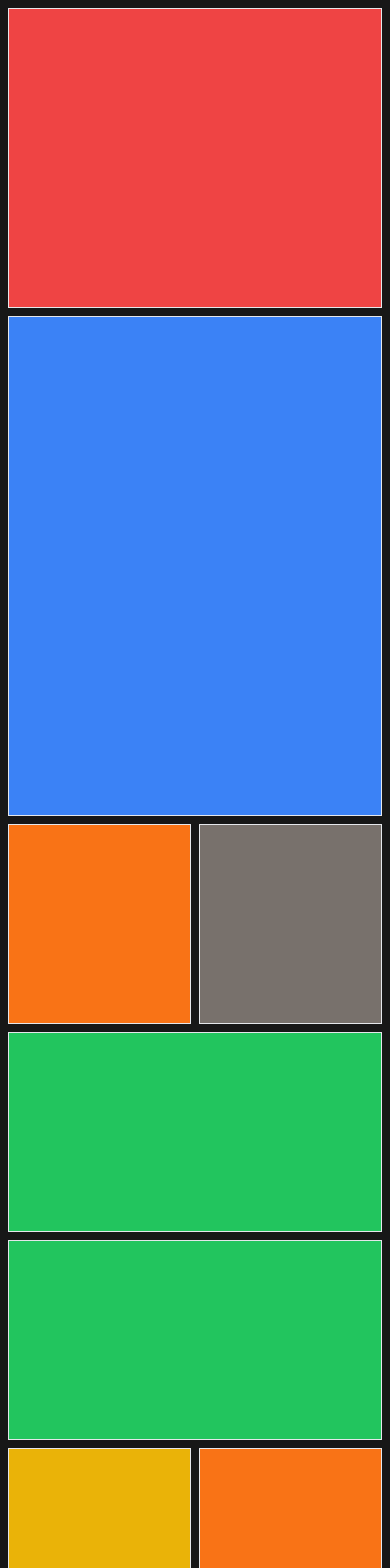
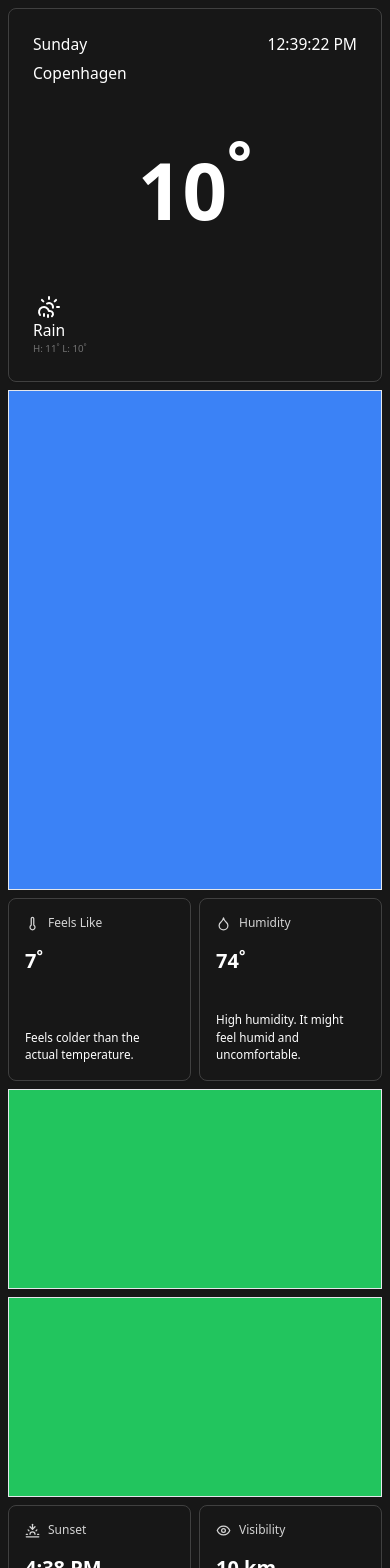
Before and after one commit to Prashant047/weather-ui, a Next.js app: page / in a window 390 px wide. Shown: the top 1568 px of the page. Built offline with nearby package versions, Linux system fonts and the light colour scheme.

Commit message:
added current and atomic info card

```diff
--- a/app/page.tsx
+++ b/app/page.tsx
@@ -1,37 +1,167 @@
+import {
+  Card,
+  CardHeader,
+  CardContent,
+  CardFooter
+} from "@/components/ui/Card";
+import { Thermometer, CloudSunRain, Sunset, Droplet, Eye } from 'lucide-react';
+import React from "react";
+
 export default function Home() {
   return (
     <main className="p-2">
       <section className="md:hidden mx-auto grid max-w-sm gap-2 grid-cols-2">
-        <div className="border bg-red-500 h-[300px] col-span-2"></div>
+        <div className="aspect-square col-span-2">
+          <CurrentWeatherCard/>
+        </div>
         <div className="border bg-blue-500 h-[500px] col-span-2"></div>
-        <div className="border bg-orange-500 h-[200px]"></div>
-        <div className="border bg-stone-500 h-[200px]"></div>
+        <div className="aspect-square">
+          <FeelsLikeCard/>
+        </div>
+        <div className="aspect-square">
+          <HumidityCard/>
+        </div>
         <div className="border bg-green-500 col-span-2 h-[200px]"></div>
         <div className="border bg-green-500 col-span-2 h-[200px]"></div>
-        <div className="border bg-yellow-500 h-[200px]"></div>
-        <div className="border bg-orange-500 h-[200px]"></div>
+        <div className="aspect-square">
+          <SunsetCard/>
+        </div>
+        <div className="aspect-square">
+          <VisibilityCard/>
+        </div>
       </section>
       <section className="hidden mx-auto md:grid gap-2 grid-cols-[1fr_1.5fr] max-w-3xl">
         <div className="flex flex-col gap-2">
-          <div className="border bg-red-500 h-[300px]"></div>
+          <div className="aspect-square">
+            <CurrentWeatherCard/>
+          </div>
           <div className="border bg-blue-500 h-[500px]"></div>
           <div className="border bg-red-500 h-[300px]"></div>
         </div>
         <div className="grid grid-cols-2 content-start gap-2">
-          <div className="border bg-orange-500 h-[190px]"></div>
-          <div className="border bg-stone-500 h-[190px]"></div>
+          <div className="aspect-square">
+            <FeelsLikeCard/>
+          </div>
+          <div className="aspect-square">
+            <FeelsLikeCard/>
+          </div>
           <div className="border bg-green-500 col-span-2 h-[150px]"></div>
           <div className="border bg-green-500 col-span-2 h-[150px]"></div>
-          <div className="border bg-yellow-500 h-[190px]"></div>
-          <div className="border bg-orange-500 h-[190px]"></div>
-          <div className="border bg-yellow-500 h-[190px]"></div>
-          <div className="border bg-yellow-500 h-[190px]"></div>
-          <div className="border bg-orange-500 h-[190px]"></div>
-          <div className="border bg-orange-500 h-[190px]"></div>
+          <div className="aspect-square">
+            <FeelsLikeCard/>
+          </div>
+          <div className="aspect-square">
+            <FeelsLikeCard/>
+          </div>
+          <div className="aspect-square">
+            <FeelsLikeCard/>
+          </div>
+          <div className="aspect-square">
+            <FeelsLikeCard/>
+          </div>
+          <div className="aspect-square">
+            <FeelsLikeCard/>
+          </div>
         </div>
       </section>
     </main>
   );
+}
+
+const FeelsLikeCard = () => (
+  <AtomicInfoCard
+    icon={<Thermometer size={15}/>}
+    title="Feels Like"
+    value={<span>7<sup>&#176;</sup></span>}
+    description="Feels colder than the actual temperature."
+  />
+);
+
+const HumidityCard = () => (
+  <AtomicInfoCard
+    icon={<Droplet size={15}/>}
+    title="Humidity"
+    value={<span>74<sup>&#176;</sup></span>}
+    description="High humidity. It might feel humid and uncomfortable."
+  />
+);
+
+const SunsetCard = () => (
+  <AtomicInfoCard
+    icon={<Sunset size={15}/>}
+    title="Sunset"
+    value={<span>4:38 PM</span>}
+    description="Sunrise: 7:08 AM"
+  />
+);
+
+const VisibilityCard = () => (
+  <AtomicInfoCard
+    icon={<Eye size={15}/>}
+    title="Visibility"
+    value={<span>10 km</span>}
+    description="It's perfectly clear right now."
+  />
+);
+
+interface AtomicInfoCardProps {
+  icon: React.ReactNode,
+  title: string,
+  value: React.ReactNode,
+  description: string
+}
+function AtomicInfoCard({
+  icon,
+  title,
+  value,
+  description
+}:AtomicInfoCardProps){
+  return (
+    <Card className="flex flex-col h-full border-neutral-700">
+      <CardHeader className="p-4">
+        <h4 className="flex items-center gap-2 text-xs text-neutral-300">
+          <span>{icon}</span>
+          <span>{title}</span>
+        </h4>
+      </CardHeader>
+      <CardContent className="flex-1 p-4 pt-0">
+        <p className="text-xl font-bold">
+          {value}
+        </p>
+      </CardContent>
+      <CardFooter className="p-4 pt-0 text-[clamp(0.5rem,3vw,0.75rem)]">
+        <p>{description}</p>
+      </CardFooter>
+    </Card>
+  )
+}
+
+function CurrentWeatherCard(){
+  return (
+    <Card className="flex flex-col h-full">
+      <CardHeader className="text-[clamp(0.5rem,4vw,1rem)]">
+        <div className="flex justify-between items-base">
+          <span>Sunday</span>
+          <span>12:39:22 PM</span>
+        </div>
+        <p>Copenhagen</p>
+      </CardHeader>
+      <CardContent className=" flex-1 text-[clamp(2rem,20vw,6rem)]">
+        <p className="h-full flex items-center justify-center font-bold leading-none">
+          10<sup>&#176;</sup>
+        </p>
+      </CardContent>
+      <CardFooter>
+        <div className="inline-flex flex-col items-center text-[clamp(0.6rem,4vw,1rem)]">
+          <p><CloudSunRain/></p>
+          <p>Rain</p>
+        </div>
+        <p className="text-[clamp(0.6rem,2.5vw,0.87rem)] text-neutral-500">
+          H: 11<sup>&#176;</sup> L: 10<sup>&#176;</sup>
+        </p>
+      </CardFooter>
+    </Card>
+  )
 }
 
 interface TempRangeBarProps {
--- /dev/null
+++ b/components/ui/Card.tsx
@@ -0,0 +1,79 @@
+import * as React from "react"
+
+import { cn } from "@/lib/utils"
+
+const Card = React.forwardRef<
+  HTMLDivElement,
+  React.HTMLAttributes<HTMLDivElement>
+>(({ className, ...props }, ref) => (
+  <div
+    ref={ref}
+    className={cn(
+      "rounded-lg border border-neutral-700 text-white shadow-sm",
+      className
+    )}
+    {...props}
+  />
+))
+Card.displayName = "Card"
+
+const CardHeader = React.forwardRef<
+  HTMLDivElement,
+  React.HTMLAttributes<HTMLDivElement>
+>(({ className, ...props }, ref) => (
+  <div
+    ref={ref}
+    className={cn("flex flex-col space-y-1.5 p-6", className)}
+    {...props}
+  />
+))
+CardHeader.displayName = "CardHeader"
+
+const CardTitle = React.forwardRef<
+  HTMLParagraphElement,
+  React.HTMLAttributes<HTMLHeadingElement>
+>(({ className, ...props }, ref) => (
+  <h3
+    ref={ref}
+    className={cn(
+      "text-2xl font-semibold leading-none tracking-tight",
+      className
+    )}
+    {...props}
+  />
+))
+CardTitle.displayName = "CardTitle"
+
+const CardDescription = React.forwardRef<
+  HTMLParagraphElement,
+  React.HTMLAttributes<HTMLParagraphElement>
+>(({ className, ...props }, ref) => (
+  <p
+    ref={ref}
+    className={cn("text-sm text-muted-foreground", className)}
+    {...props}
+  />
+))
+CardDescription.displayName = "CardDescription"
+
+const CardContent = React.forwardRef<
+  HTMLDivElement,
+  React.HTMLAttributes<HTMLDivElement>
+>(({ className, ...props }, ref) => (
+  <div ref={ref} className={cn("p-6 pt-0", className)} {...props} />
+))
+CardContent.displayName = "CardContent"
+
+const CardFooter = React.forwardRef<
+  HTMLDivElement,
+  React.HTMLAttributes<HTMLDivElement>
+>(({ className, ...props }, ref) => (
+  <div
+    ref={ref}
+    className={cn("p-6 pt-0", className)}
+    {...props}
+  />
+))
+CardFooter.displayName = "CardFooter"
+
+export { Card, CardHeader, CardFooter, CardTitle, CardDescription, CardContent }
--- /dev/null
+++ b/lib/utils.ts
@@ -0,0 +1,6 @@
+import { clsx, type ClassValue } from "clsx";
+import { twMerge } from "tailwind-merge";
+
+export function cn(...inputs: ClassValue[]) {
+  return twMerge(clsx(inputs));
+}
```
Also changed, not shown: package.json (+6 -3 lines), 1 other file (tests, documents, lock files or other folders).
